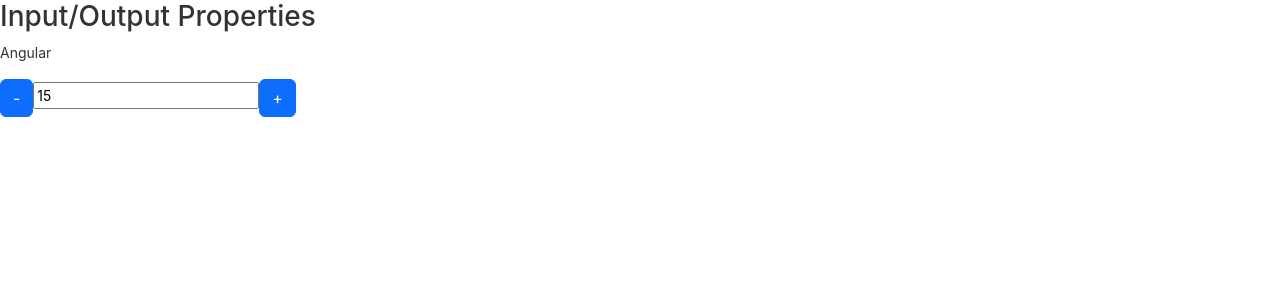
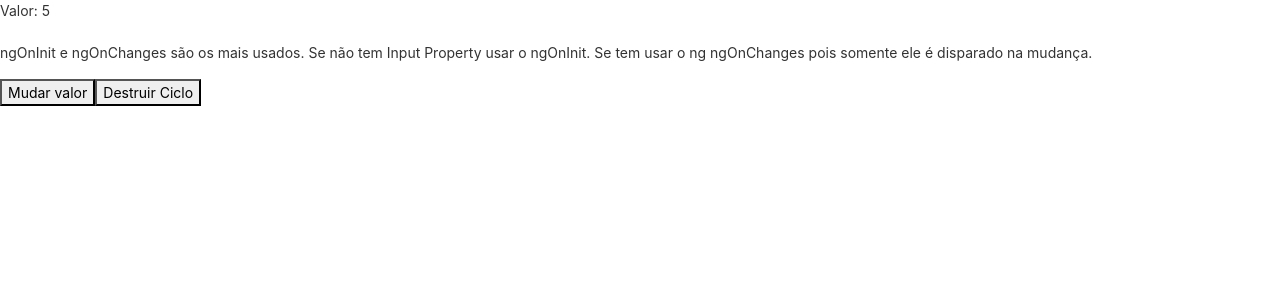
Before and after one commit to apazze/angular-spike, an Angular app in the folder angular/: page / in a window 1280 px wide. Shown: the top 300 px of the page. Built offline with nearby package versions, Linux system fonts and the light colour scheme.

Commit message:
Ciclo de vida ngOnChanges

```diff
--- a/angular/src/app/app.component.html
+++ b/angular/src/app/app.component.html
@@ -491,4 +491,8 @@
 <!-- * * * * * * * * * * End of Placeholder * * * * * * * * * * * -->
 <!-- * * * * * * * * * * * * * * * * * * * * * * * * * * * * * * * -->
 
-<app-data-binding></app-data-binding>
+<!-- <app-data-binding></app-data-binding> -->
+
+<app-ciclo [valorInicial]="valor" *ngIf="!deletarCiclo"></app-ciclo>
+<button (click)="mudarValor()">Mudar valor</button>
+<button (click)="destruirCiclo()">Destruir Ciclo</button>
--- a/angular/src/app/app.component.ts
+++ b/angular/src/app/app.component.ts
@@ -9,5 +9,14 @@ import { Component } from '@angular/core';
   styleUrls: ['./app.component.css']
 })
 export class AppComponent {
-  title = 'angular';
+  valor: number = 5;
+  deletarCiclo: boolean = false;
+
+  mudarValor() {
+    this.valor++;
+  }
+
+  destruirCiclo() {
+    this.deletarCiclo = true;
+  }
 }
--- a/angular/src/app/app.module.ts
+++ b/angular/src/app/app.module.ts
@@ -9,13 +9,14 @@ import { NgbModule } from '@ng-bootstrap/ng-bootstrap';
 import { FormsModule } from '@angular/forms';
 import { InputPropertyComponent } from './input-property/input-property.component';
 import { OutputPropertyComponent } from './output-property/output-property.component';
+import { CicloComponent } from './ciclo/ciclo.component';
 
 @NgModule({ //Decorator ou anotação da classe que é um módulo e que agrupa e organiza componentes, services, etc... de uma determinado pacote ou feature
   declarations: [ // declarations, imports, providers, bootstrap são metadados
     AppComponent, // em declarations é declarado os componentes, diretivas e pipes do módulo
     MeuPrimeiroComponenteComponent,
     DataBindingComponent,
-    InputPropertyComponent, OutputPropertyComponent //expor o componente para outras classes
+    InputPropertyComponent, OutputPropertyComponent, CicloComponent //expor o componente para outras classes
   ],
   imports: [
     BrowserModule, // módulos externos que serão importados nos componentes ou neste módulo
--- /dev/null
+++ b/angular/src/app/ciclo/ciclo.component.html
@@ -0,0 +1,8 @@
+<p>
+
+    Valor: {{ valorInicial }}
+    <br><br>
+    ngOnInit e ngOnChanges são os mais usados. Se não tem Input Property usar o ngOnInit. Se tem usar o
+    ng ngOnChanges pois somente ele é disparado na mudança.
+
+</p>
--- /dev/null
+++ b/angular/src/app/ciclo/ciclo.component.ts
@@ -0,0 +1,53 @@
+import { AfterContentChecked, AfterContentInit, AfterViewChecked, AfterViewInit, Component, DoCheck, Input, OnChanges, OnDestroy, OnInit } from '@angular/core';
+
+@Component({
+  selector: 'app-ciclo',
+  templateUrl: './ciclo.component.html',
+  styleUrls: ['./ciclo.component.css']
+})
+export class CicloComponent implements OnChanges, OnInit,
+DoCheck, AfterContentInit, AfterContentChecked, AfterViewInit, AfterViewChecked, OnDestroy{
+
+  @Input() valorInicial: number = 10;
+
+  constructor() {
+    this.log('constructor');
+  }
+
+  ngAfterContentChecked(): void {
+    this.log('ngAfterContentChecked');
+  }
+
+  ngAfterContentInit(): void {
+    this.log('ngAfterContentInit');
+  }
+
+  ngOnChanges() {
+    this.log('ngOnChanges');
+  }
+
+  ngOnInit() {
+    this.log('ngOnInit');
+  }
+
+  ngDoCheck() {
+    this.log('ngDoCheck');
+  }
+
+  ngAfterViewInit() {
+    this.log('ngAfterViewInit');
+  }
+
+  ngAfterViewChecked() {
+    this.log('ngAfterViewChecked');
+  }
+
+  ngOnDestroy() {
+    this.log('ngOnDestroy');
+  }
+
+  private log(hook: string) {
+    console.log(hook);
+  }
+
+}
```
Also changed, not shown: angular/src/app/ciclo/ciclo.component.css (added), 1 other file (tests, documents, lock files or other folders).
